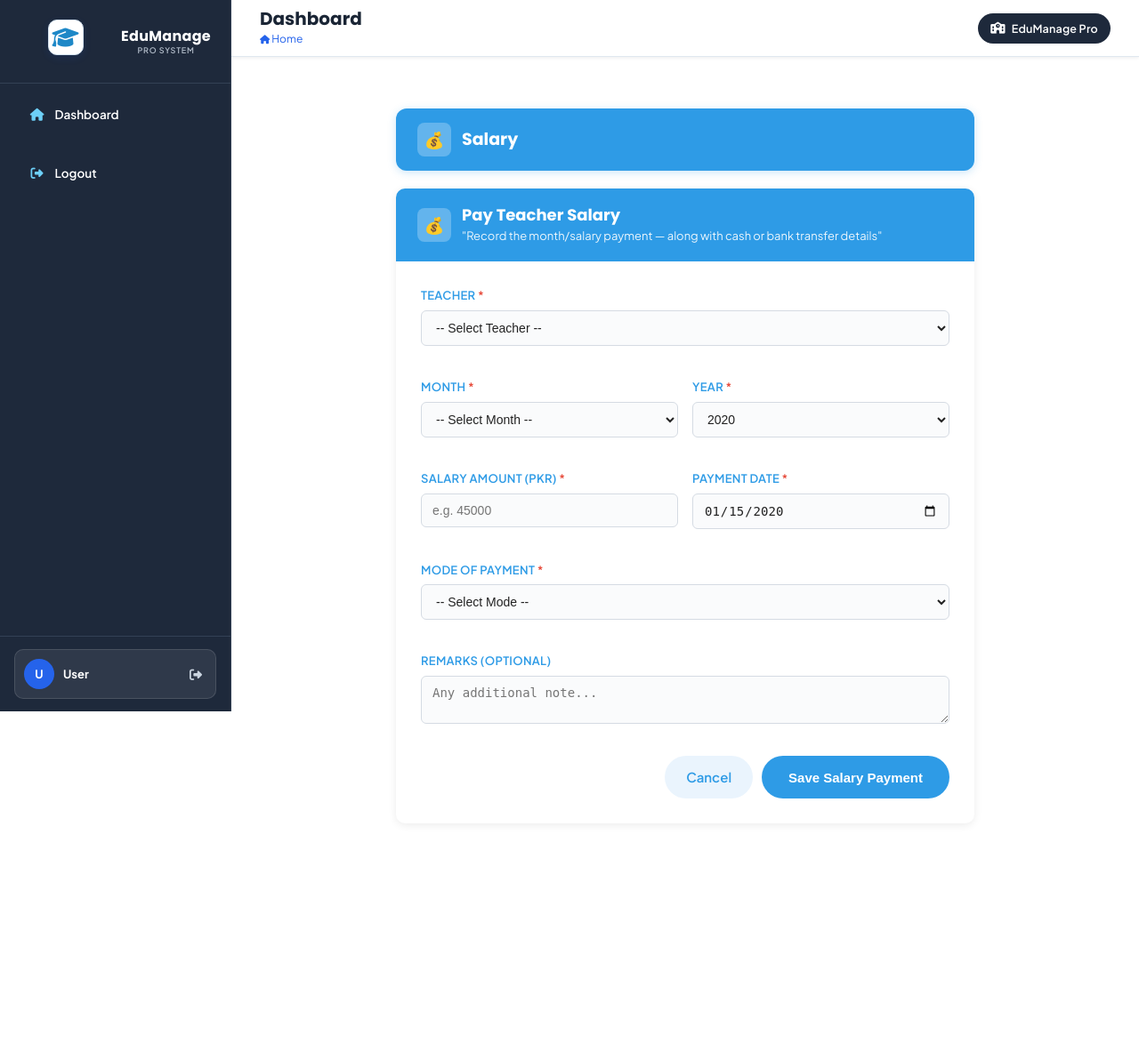
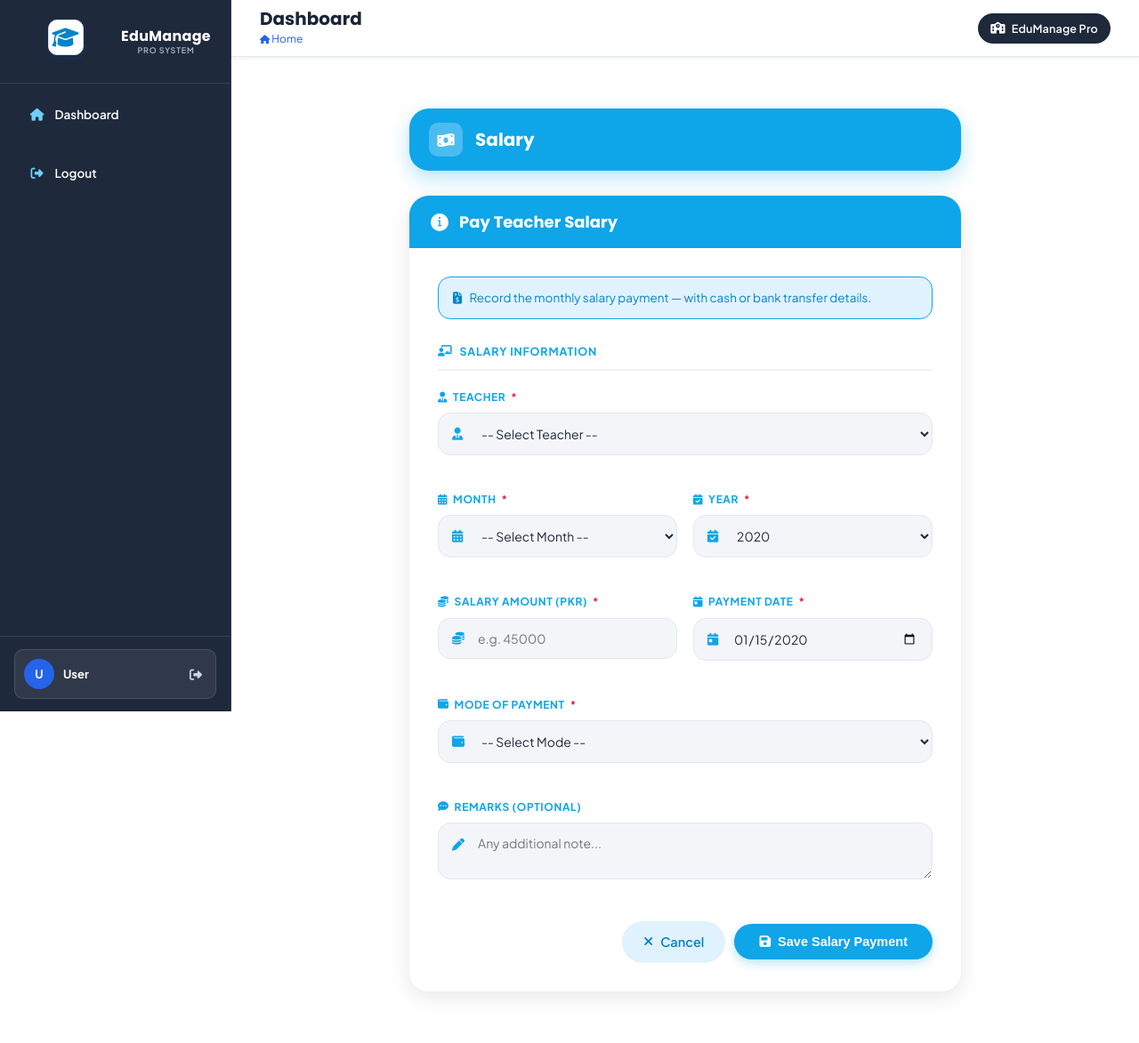
Before and after one commit to abdullahkhan12dec2004-arc/school-management-system, a Flask app: template templates/salary_form.html in a window 1280 px wide. Shown: the whole page at 89% size. Before the commit the page ends 898 px from the top, so only its background shows below. Run offline with Flask 3, Linux system fonts and the light colour scheme; the template is opened without the code that fills it: most values are stand-ins (such as "Sample title", 1, 10 or a date in 2020); some libraries are stand-ins or nearby versions.

Commit message:
Update salary_form.html

```diff
--- a/templates/salary_form.html
+++ b/templates/salary_form.html
@@ -3,68 +3,76 @@
 
 {% block content %}
 <style>
-    body{
-      background : #ffffff;
+    :root {
+        --primary: #0ea5e9;
+        --primary-dark: #0284c7;
+        --primary-soft: #e0f2fe;
+        --field-bg: #f3f5f9;
+        --field-border: #e3e8f0;
+        --text-dark: #1e293b;
     }
 
-    /* ===== Page Title Bar (same style as "Edit School" heading in the reference image) ===== */
+    body { background: #ffffff; }
+
+    /* ===== Page Title Bar (same as "Edit School" heading) ===== */
     .page-title-bar {
-        max-width: 650px;
-        margin: 30px auto 20px;
-        background: #2E9BE6;
+        max-width: 620px;
+        margin: 30px auto 28px;
+        background: var(--primary);
         color: #fff;
-        padding: 16px 24px;
-        border-radius: 12px;
+        padding: 16px 22px;
+        border-radius: 22px;
         display: flex;
         align-items: center;
-        gap: 12px;
-        box-shadow: 0 2px 10px rgba(46,155,230,0.25);
+        gap: 14px;
+        box-shadow: 0 8px 22px rgba(14,165,233,0.30);
     }
     .page-title-bar .icon-box {
         width: 38px;
         height: 38px;
         background: rgba(255,255,255,0.25);
-        border-radius: 8px;
+        border-radius: 10px;
         display: flex;
         align-items: center;
         justify-content: center;
-        font-size: 18px;
+        font-size: 17px;
         color: #fff;
     }
     .page-title-bar h2 {
         margin: 0;
-        font-size: 19px;
+        font-size: 20px;
         font-weight: 700;
         color: #fff;
     }
 
-    /* ===== Salary Card (width reduced to match reference image) ===== */
+    /* ===== Main Card ===== */
     .salary-card {
-        max-width: 650px;
+        max-width: 620px;
         margin: 0 auto 30px;
         background: #fff;
-        border-radius: 10px;
-        box-shadow: 0 2px 10px rgba(0,0,0,0.08);
+        border-radius: 22px;
+        box-shadow: 0 6px 24px rgba(15,23,42,0.10);
         overflow: hidden;
     }
     .salary-card-header {
-        background: #2E9BE6;
+        background: var(--primary);
         color: #fff;
         padding: 18px 24px;
         display: flex;
         align-items: center;
         gap: 12px;
     }
-    .salary-card-header .icon-box {
-        width: 38px;
-        height: 38px;
-        background: rgba(255,255,255,0.25);
-        border-radius: 8px;
+    .salary-card-header .icon-circle {
+        width: 20px;
+        height: 20px;
+        background: #fff;
+        color: var(--primary);
+        border-radius: 50%;
         display: flex;
         align-items: center;
         justify-content: center;
-        font-size: 18px;
-        color: #fff;
+        font-size: 11px;
+        flex-shrink: 0;
     }
     .salary-card-header h2 {
         margin: 0;
@@ -72,127 +80,173 @@
         font-weight: 700;
         color: #fff;
     }
-    .salary-card-header p {
-        margin: 2px 0 0;
-        font-size: 13px;
-        opacity: 0.9;
-        color: #fff;
+    .salary-card-body { padding: 32px; }
+
+    /* ===== Info Banner ===== */
+    .info-banner {
+        display: flex;
+        align-items: center;
+        justify-content: space-between;
+        gap: 12px;
+        background: var(--primary-soft);
+        border: 1px solid var(--primary);
+        color: var(--primary-dark);
+        border-radius: 14px;
+        padding: 12px 16px;
+        font-size: 13.5px;
+        margin-bottom: 26px;
     }
-    .salary-card-body {
-        padding: 28px;
+    .info-banner i { margin-right: 6px; }
+
+    /* ===== Section Label ===== */
+    .section-label {
+        display: flex;
+        align-items: center;
+        gap: 8px;
+        font-size: 12.5px;
+        font-weight: 700;
+        color: var(--primary);
+        text-transform: uppercase;
+        letter-spacing: 0.8px;
+        padding-bottom: 10px;
+        margin-bottom: 20px;
+        border-bottom: 2px solid #eef1f5;
     }
+
+    /* ===== Form ===== */
     .form-row {
         display: flex;
-        gap: 16px;
-        margin-bottom: 18px;
+        gap: 18px;
+        margin-bottom: 22px;
         flex-wrap: wrap;
     }
     .form-group {
         flex: 1;
-        min-width: 200px;
+        min-width: 220px;
         display: flex;
         flex-direction: column;
     }
     .form-group label {
-        font-weight: 600;
-        font-size: 13px;
-        color: #2E9BE6;
-        margin-bottom: 6px;
+        display: flex;
+        align-items: center;
+        gap: 6px;
+        font-weight: 700;
+        font-size: 12px;
+        color: var(--primary);
+        margin-bottom: 8px;
         text-transform: uppercase;
-        letter-spacing: 0.3px;
+        letter-spacing: 0.6px;
     }
-    .form-group label .req {
-        color: #e74c3c;
+    .form-group label .req { color: #e11d48; }
+
+    .input-icon { position: relative; }
+    .input-icon > i {
+        position: absolute;
+        left: 16px;
+        top: 50%;
+        transform: translateY(-50%);
+        color: var(--primary);
+        font-size: 14px;
+        pointer-events: none;
     }
-    .form-group input,
-    .form-group select,
-    .form-group textarea {
-        padding: 10px 12px;
-        border: 1px solid #d5dbe3;
-        border-radius: 6px;
+    .input-icon.textarea-icon > i { top: 18px; transform: none; }
+
+    .input-icon input,
+    .input-icon select,
+    .input-icon textarea {
+        width: 100%;
+        box-sizing: border-box;
+        padding: 13px 16px 13px 44px;
+        border: 1px solid var(--field-border);
+        border-radius: 14px;
         font-size: 14px;
-        color: #222;
-        background: #fafbfc;
+        color: var(--text-dark);
+        background: var(--field-bg);
+        font-family: inherit;
+        transition: all 0.2s;
     }
-    .form-group input:focus,
-    .form-group select:focus,
-    .form-group textarea:focus {
+    .input-icon textarea { resize: vertical; }
+    .input-icon input:focus,
+    .input-icon select:focus,
+    .input-icon textarea:focus {
         outline: none;
-        border-color: #2E9BE6;
+        border-color: var(--primary);
         background: #fff;
+        box-shadow: 0 0 0 4px rgba(14,165,233,0.12);
     }
+
+    /* ===== Bank fields ===== */
     #bank_fields {
         display: none;
-        background: #f4f8fc;
-        border: 1px dashed #b9d7f2;
-        border-radius: 8px;
-        padding: 16px;
-        margin-bottom: 18px;
+        background: #f8fbfe;
+        border: 1px dashed #93d5f5;
+        border-radius: 16px;
+        padding: 20px;
+        margin-bottom: 22px;
     }
-    #bank_fields.show {
-        display: block;
-    }
-    .section-label {
-        font-size: 13px;
-        font-weight: 700;
-        color: #2E9BE6;
-        margin-bottom: 12px;
-        text-transform: uppercase;
-    }
-    .btn-submit {
-        background: #2E9BE6;
-        color: #fff;
-        border: none;
-        padding: 12px 30px;
-        border-radius: 25px;
-        font-size: 15px;
-        font-weight: 600;
-        cursor: pointer;
-        transition: background 0.2s;
-    }
-    .btn-submit:hover {
-        background: #1F6FD6;
-    }
-    .btn-cancel {
-        background: #eaf4fd;
-        color: #2E9BE6;
-        border: none;
-        padding: 12px 24px;
-        border-radius: 25px;
-        font-size: 15px;
-        font-weight: 600;
-        text-decoration: none;
-        margin-right: 10px;
-    }
+    #bank_fields.show { display: block; }
+    #bank_fields .form-row:last-child { margin-bottom: 0; }
+
+    /* ===== Buttons ===== */
     .form-footer {
         display: flex;
         justify-content: flex-end;
+        align-items: center;
+        gap: 10px;
         margin-top: 10px;
     }
+    .btn-submit {
+        background: var(--primary);
+        color: #fff;
+        border: none;
+        padding: 12px 28px;
+        border-radius: 30px;
+        font-size: 14.5px;
+        font-weight: 600;
+        cursor: pointer;
+        display: inline-flex;
+        align-items: center;
+        gap: 8px;
+        box-shadow: 0 4px 12px rgba(14,165,233,0.30);
+        transition: background 0.2s;
+    }
+    .btn-submit:hover { background: var(--primary-dark); }
+    .btn-cancel {
+        background: var(--primary-soft);
+        color: var(--primary-dark);
+        border: none;
+        padding: 12px 24px;
+        border-radius: 30px;
+        font-size: 14.5px;
+        font-weight: 600;
+        text-decoration: none;
+        display: inline-flex;
+        align-items: center;
+        gap: 8px;
+    }
+
+    /* ===== Alerts ===== */
     .alert {
         padding: 12px 16px;
-        border-radius: 6px;
-        margin-bottom: 16px;
+        border-radius: 14px;
+        margin-bottom: 18px;
         font-size: 14px;
     }
     .alert-success { background: #e3f8e9; color: #1e7d3c; border: 1px solid #b3e8c4; }
     .alert-error   { background: #fdeaea; color: #c0392b; border: 1px solid #f5c2c0; }
-    .alert-info    { background: #eaf4fd; color: #1a5fa0; border: 1px solid #bfe0f8; }
+    .alert-info    { background: var(--primary-soft); color: var(--primary-dark); border: 1px solid #bae6fd; }
 </style>
 
-<!-- Page Title Bar (matches "Edit School" heading style from reference image) -->
+<!-- Page Title Bar -->
 <div class="page-title-bar">
-    <div class="icon-box">💰</div>
-    <h2> Salary</h2>
+    <div class="icon-box"><i class="fas fa-money-bill-wave"></i></div>
+    <h2>Salary</h2>
 </div>
 
 <div class="salary-card">
     <div class="salary-card-header">
-        <div class="icon-box">💰</div>
-        <div>
+        <div class="icon-circle"><i class="fas fa-info"></i></div>
         <h2>Pay Teacher Salary</h2>
-            <p>  "Record the month/salary payment — along with cash or bank transfer details"  </p>
-        </div>
     </div>
 
     <div class="salary-card-body">
@@ -207,11 +261,19 @@
           {% endif %}
         {% endwith %}
 
+        <div class="info-banner">
+            <span><i class="fas fa-file-invoice-dollar"></i> Record the monthly salary payment — with cash or bank transfer details.</span>
+        </div>
+
         <form method="POST" id="salaryForm">
+
+            <div class="section-label"><i class="fas fa-chalkboard-teacher"></i> Salary Information</div>
 
             <div class="form-row">
                 <div class="form-group">
-                    <label>Teacher <span class="req">*</span></label>
+                    <label><i class="fas fa-user-tie"></i> Teacher <span class="req">*</span></label>
+                    <div class="input-icon">
+                        <i class="fas fa-user-tie"></i>
                         <select name="teacher_id" required>
                             <option value="">-- Select Teacher --</option>
                             {% for t in teachers %}
@@ -222,10 +284,13 @@
                         </select>
                     </div>
                 </div>
+            </div>
 
             <div class="form-row">
                 <div class="form-group">
-                    <label>Month <span class="req">*</span></label>
+                    <label><i class="fas fa-calendar-alt"></i> Month <span class="req">*</span></label>
+                    <div class="input-icon">
+                        <i class="fas fa-calendar-alt"></i>
                         <select name="month" required>
                             <option value="">-- Select Month --</option>
                             <option value="1">January</option>
@@ -242,9 +307,12 @@
                             <option value="12">December</option>
                         </select>
                     </div>
+                </div>
 
                 <div class="form-group">
-                    <label>Year <span class="req">*</span></label>
+                    <label><i class="fas fa-calendar-check"></i> Year <span class="req">*</span></label>
+                    <div class="input-icon">
+                        <i class="fas fa-calendar-check"></i>
                         <select name="year" required>
                             {% set current_year = now.year %}
                             {% for y in range(current_year - 2, current_year + 2) %}
@@ -253,22 +321,31 @@
                         </select>
                     </div>
                 </div>
+            </div>
 
             <div class="form-row">
                 <div class="form-group">
-                    <label>Salary Amount (PKR) <span class="req">*</span></label>
+                    <label><i class="fas fa-coins"></i> Salary Amount (PKR) <span class="req">*</span></label>
+                    <div class="input-icon">
+                        <i class="fas fa-coins"></i>
                         <input type="number" name="paid_amount" step="0.01" min="0" placeholder="e.g. 45000" required>
+                    </div>
                 </div>
 
                 <div class="form-group">
-                    <label>Payment Date <span class="req">*</span></label>
+                    <label><i class="fas fa-calendar-day"></i> Payment Date <span class="req">*</span></label>
+                    <div class="input-icon">
+                        <i class="fas fa-calendar-day"></i>
                         <input type="date" name="payment_date" value="{{ now.strftime('%Y-%m-%d') }}" required>
+                    </div>
                 </div>
             </div>
 
             <div class="form-row">
                 <div class="form-group">
-                    <label>Mode of Payment <span class="req">*</span></label>
+                    <label><i class="fas fa-wallet"></i> Mode of Payment <span class="req">*</span></label>
+                    <div class="input-icon">
+                        <i class="fas fa-wallet"></i>
                         <select name="payment_mode" id="payment_mode" required onchange="toggleBankFields()">
                             <option value="">-- Select Mode --</option>
                             <option value="Cash">Cash</option>
@@ -276,31 +353,41 @@
                         </select>
                     </div>
                 </div>
+            </div>
 
             <div id="bank_fields">
-                <div class="section-label">Bank Transfer Details</div>
+                <div class="section-label"><i class="fas fa-university"></i> Bank Transfer Details</div>
                 <div class="form-row">
                     <div class="form-group">
-                        <label>Bank Account Reference No.</label>
+                        <label><i class="fas fa-hashtag"></i> Bank Account Reference No.</label>
+                        <div class="input-icon">
+                            <i class="fas fa-hashtag"></i>
                             <input type="text" name="bank_account_reference" placeholder="e.g. TXN-2026-00123">
                         </div>
+                    </div>
                     <div class="form-group">
-                        <label>Bank Account Detail</label>
+                        <label><i class="fas fa-building-columns"></i> Bank Account Detail</label>
+                        <div class="input-icon">
+                            <i class="fas fa-building-columns"></i>
                             <input type="text" name="bank_account_detail" placeholder="e.g. HBL - Acc# 0123456789">
+                        </div>
                     </div>
                 </div>
             </div>
 
             <div class="form-row">
                 <div class="form-group">
-                    <label>Remarks (Optional)</label>
+                    <label><i class="fas fa-comment-dots"></i> Remarks (Optional)</label>
+                    <div class="input-icon textarea-icon">
+                        <i class="fas fa-pen"></i>
                         <textarea name="remarks" rows="2" placeholder="Any additional note..."></textarea>
+                    </div>
                 </div>
             </div>
 
             <div class="form-footer">
-                <a href="{{ url_for('dashboard') }}" class="btn-cancel">Cancel</a>
-                <button type="submit" class="btn-submit">Save Salary Payment</button>
+                <a href="{{ url_for('dashboard') }}" class="btn-cancel"><i class="fas fa-times"></i> Cancel</a>
+                <button type="submit" class="btn-submit"><i class="fas fa-save"></i> Save Salary Payment</button>
             </div>
         </form>
     </div>
```
Lines whose indentation alone changed are shown as unchanged.
